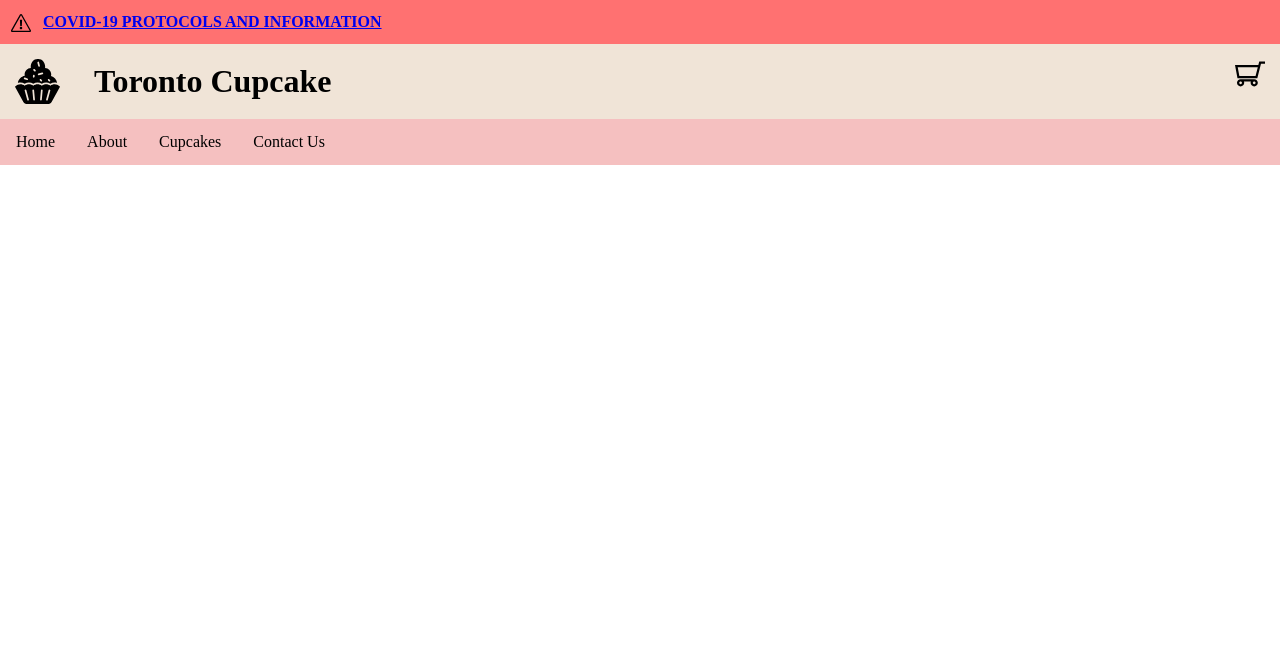
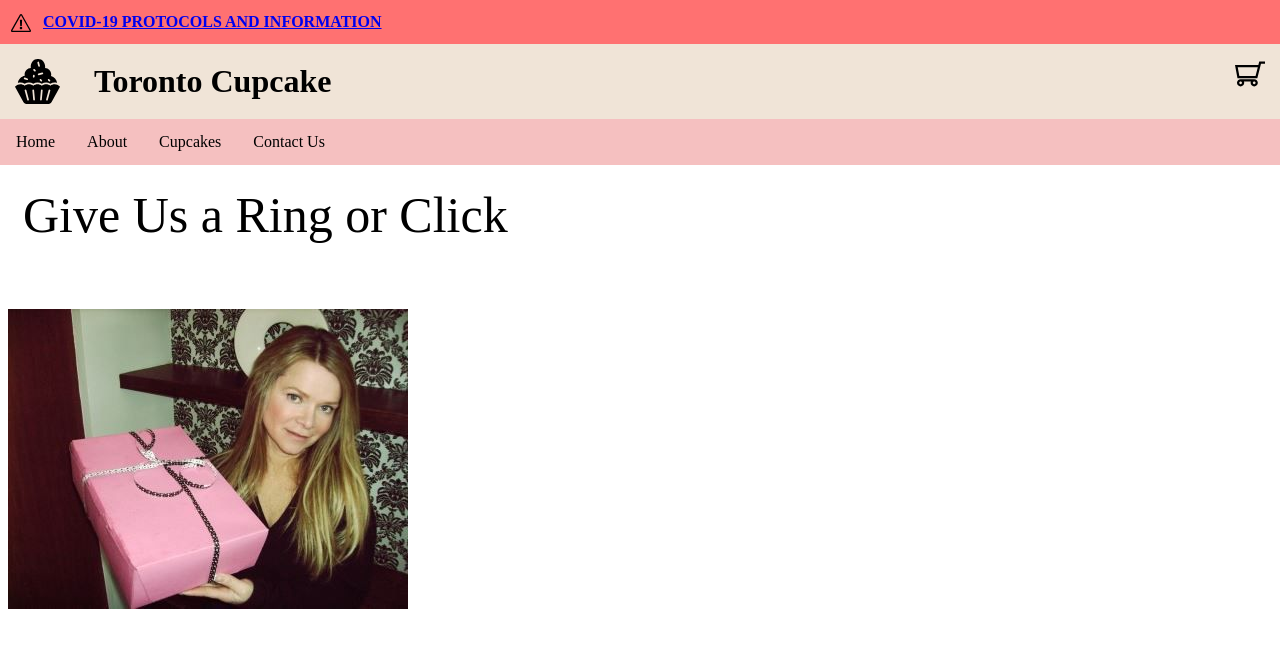
Before and after one commit to karinaudrie/CMPT-2367, a plain HTML site: page CMPT 2367/Toronto Cupcake/contact-us.html in a window 1280 px wide. Drawn offline with Linux system fonts and the light colour scheme.

Commit message:
Update contact-us.html

```diff
--- a/CMPT 2367/Toronto Cupcake/contact-us.html
+++ b/CMPT 2367/Toronto Cupcake/contact-us.html
@@ -169,6 +169,18 @@
     <div class="spacer">
       &nbsp;
     </div>
+      <div id="about-us" class="about">
+    <div class="about-text">
+      <h1>
+        <center>Contact Us</center>
+      </h1>
+      <p style="padding:15px; font-size:50px">Give Us a Ring or Click
+      </p>
+    </div>
+    <div class="about-img">
+      <img alt="Toronto Cupcake Founder" src="images/about.jpg">
+    </div>
+  </div>
 
 
   </body>
```
